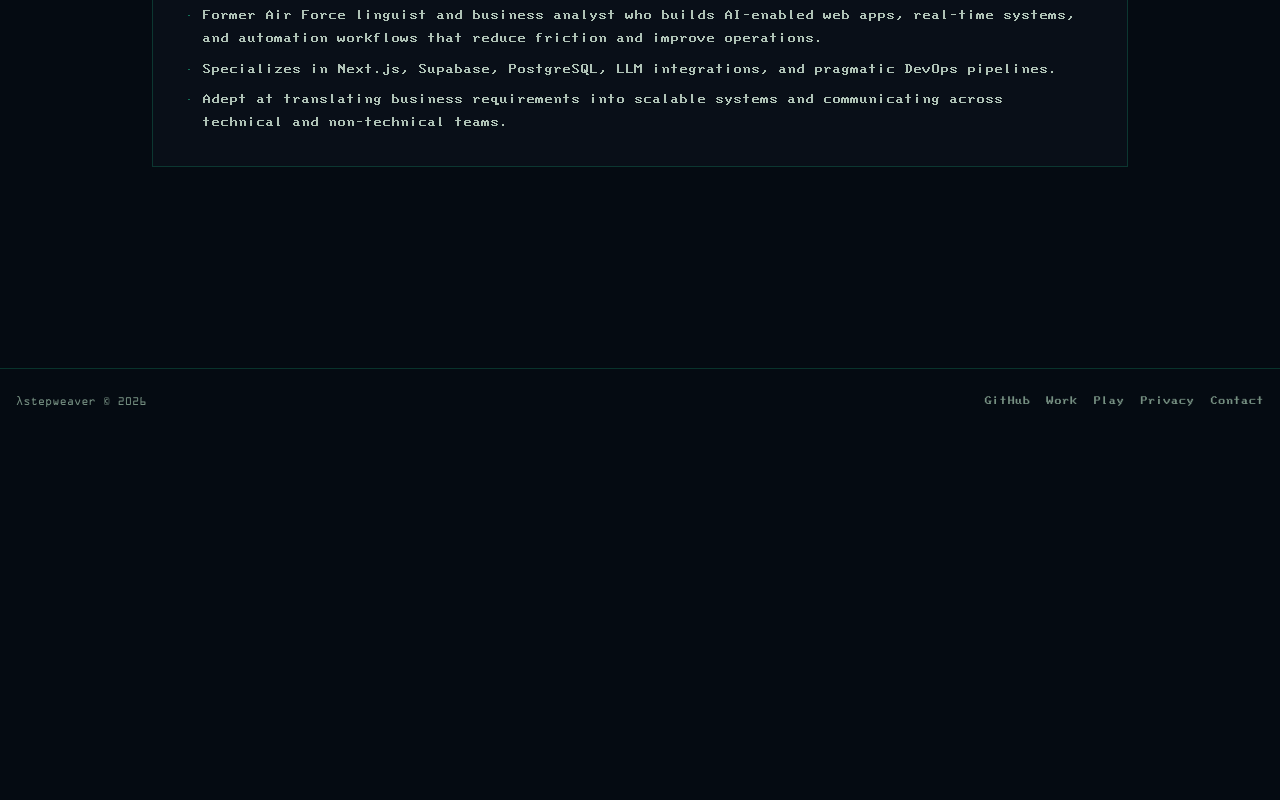
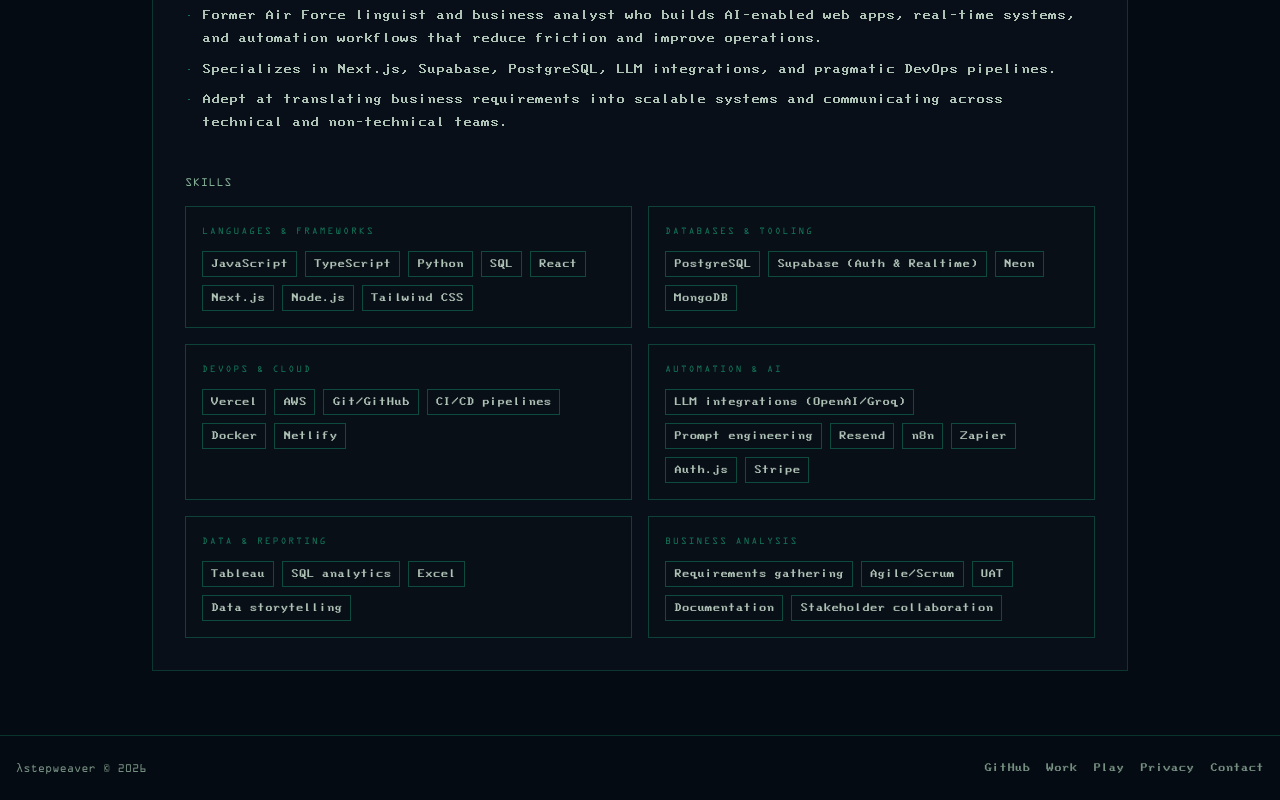
Before and after one commit to stepweaver/stepweaver_v6, a SvelteKit app: page /resume in a window 1280 px wide. Shown: the part 489-1289 px from the top of the page. Before the commit the page ends 922 px from the top, so only its background shows below. Built offline with nearby package versions, Linux system fonts and the light colour scheme.

Commit message:
feat: add skills section to resume page with structured layout

```diff
--- a/src/routes/(marketing)/resume/+page.svelte
+++ b/src/routes/(marketing)/resume/+page.svelte
@@ -29,21 +29,11 @@
 			</div>
 
 			<div class="flex flex-wrap gap-2">
-				<ActionLink
-					href="/weaver_resume.pdf"
-					label="Download PDF"
-					variant="primary"
-				/>
+				<ActionLink href="/weaver_resume.pdf" label="Download PDF" variant="primary" />
 
-				<ActionLink
-					href="/about"
-					label="About"
-				/>
+				<ActionLink href="/about" label="About" />
 
-				<ActionLink
-					href="/contact?intent=hire"
-					label="Contact"
-				/>
+				<ActionLink href="/contact?intent=hire" label="Contact" />
 			</div>
 		</header>
 
@@ -72,6 +62,34 @@
 					{/each}
 				</ul>
 			</section>
+
+			<section>
+				<p class="mb-4 font-ocr text-xs uppercase tracking-wider text-label">
+					{resumeData.skills.title}
+				</p>
+
+				<div class="grid grid-cols-1 gap-4 md:grid-cols-2">
+					{#each resumeData.skills.groups as group (group.label)}
+						<div class="border border-border/25 bg-panel/15 p-4">
+							<p
+								class="mb-3 font-ocr text-[10px] uppercase tracking-[0.18em] text-neon/50"
+							>
+								{group.label}
+							</p>
+
+							<ul class="flex flex-wrap gap-2">
+								{#each group.items as skill (skill)}
+									<li
+										class="border border-border/30 px-2 py-1 text-xs text-secondary"
+									>
+										{skill}
+									</li>
+								{/each}
+							</ul>
+						</div>
+					{/each}
+				</div>
+			</section>
 		</div>
 	</div>
 </div>
```
